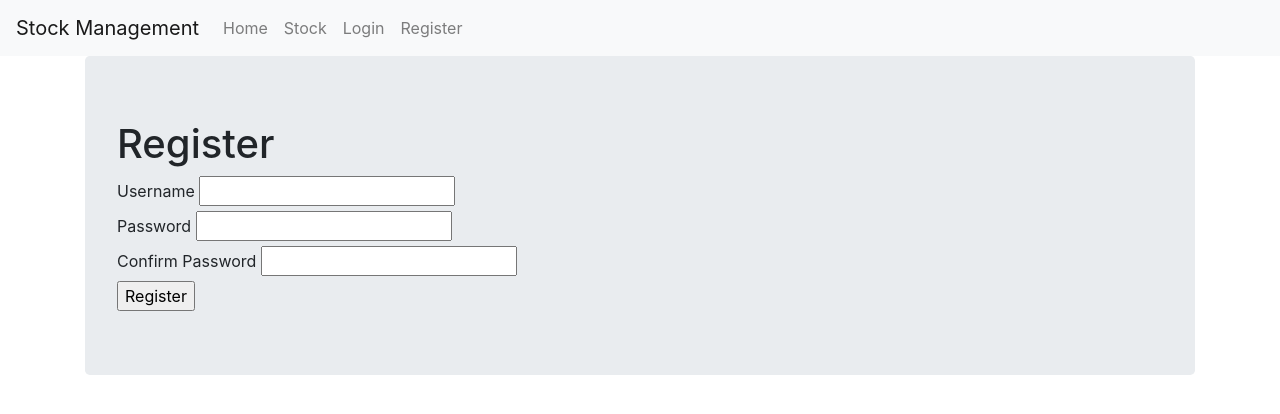
After one commit to Fayata/stock, a Flask app: template templates/register.html in a window 1280 px wide. The commit adds this page. Shown: the top 414 px of the page. Run offline with Flask 3, Linux system fonts and the light colour scheme; the template is opened without the code that fills it: values that come from a table or form of the project are taken from there, others are empty; parts of the project's set-up code (start-up, migrations or seed data) failed here and were passed over; some libraries are stand-ins or nearby versions.

Commit message:
add login and register

```diff
--- a/app.py
+++ b/app.py
@@ -1,82 +1,81 @@
-from flask import Flask, render_template, redirect, url_for, request
-from models import db, StockItem
+from flask import Flask, render_template, redirect, url_for, request, flash
+from flask_login import LoginManager, UserMixin, login_user, login_required, logout_user, current_user
+from models import db, Stock, User
+from forms import StockForm, LoginForm, RegistrationForm
 
 app = Flask(__name__)
 app.config['SQLALCHEMY_DATABASE_URI'] = 'sqlite:///stock.db'
-app.config['SQLALCHEMY_TRACK_MODIFICATIONS'] = False
+app.config['SECRET_KEY'] = 'your_secret_key'
 db.init_app(app)
 
-@app.before_request
-def create_tables():
-    db.create_all()  # Ensure tables are created
+login_manager = LoginManager()
+login_manager.init_app(app)
+login_manager.login_view = 'login'
+
+@login_manager.user_loader
+def load_user(user_id):
+    return User.query.get(int(user_id))
 
 @app.route('/')
 def home():
-    top_items = StockItem.query.order_by(StockItem.quantity.desc()).limit(5).all()  # Get top 5 items
-    return render_template('home.html', top_items=top_items)
+    highest_sales_category = Stock.query.order_by(Stock.quantity.desc()).first()
+    return render_template('home.html', category=highest_sales_category)
 
-@app.route('/stock')
-def index():
+@app.route('/stock', methods=['GET', 'POST'])
+def stock():
+    form = StockForm()
+    if form.validate_on_submit():
+        new_stock = Stock(item_name=form.item_name.data, quantity=form.quantity.data,
+                          price=form.price.data, category=form.category.data)
+        db.session.add(new_stock)
+        db.session.commit()
+        return redirect(url_for('stock'))
+@app.route('/stock', methods=['GET', 'POST'])
+def stock():
+    form = StockForm()
+    if form.validate_on_submit():
+        new_stock = Stock(item_name=form.item_name.data, quantity=form.quantity.data,
+                          price=form.price.data, category_id=form.category.data)
+        db .session.add(new_stock)
+        db.session.commit()
+        return redirect(url_for('stock'))
+
     page = request.args.get('page', 1, type=int)
-    items_per_page = 10
-    items = StockItem.query.paginate(page=page, per_page=items_per_page, error_out=False)
-    return render_template('stock.html', items=items)
+    search_term = request.args.get('search')
+    if search_term:
+        stocks = Stock.query.filter(Stock.item_name.like(f'%{search_term}%')).paginate(page, per_page=8)
+    else:
+        stocks = Stock.query.paginate(page, per_page=8)
+    return render_template('stock.html', stocks=stocks, form=form)
 
-@app.route('/add', methods=['GET', 'POST'])
-def add_item():
-    if request.method == 'POST':
-        item_code = request.form['item_code']
-        name = request.form['name']
-        quantity = request.form['quantity']
-        unit_price = request.form['unit_price']
 
-        # Check if item code already exists
-        existing_item = StockItem.query.filter_by(item_code=item_code).first()
-        if existing_item:
-            flash('Item code already exists!', 'error')
-            return render_template('add_item.html')
+@app.route('/login', methods=['GET', 'POST'])
+def login():
+    form = LoginForm()
+    if form.validate_on_submit():
+        user = User.query.filter_by(username=form.username.data).first()
+        if user and user.check_password(form.password.data):
+            login_user(user)
+            return redirect(url_for('home'))
+        flash('Invalid username or password')
+    return render_template('login.html', form=form)
 
-        new_item = StockItem(
-            item_code=item_code,
-            name=name,
-            quantity=quantity,
-            unit_price=unit_price
-        )
-        db.session.add(new_item)
+@app.route('/register', methods=['GET', 'POST'])
+def register():
+    form = RegistrationForm()
+    if form.validate_on_submit():
+        new_user = User(username=form.username.data)
+        new_user.set_password(form.password.data)
+        db.session.add(new_user)
         db.session.commit()
-        return redirect(url_for('index'))
-    return render_template('add_item.html')
+        return redirect(url_for('login'))
+    return render_template('register.html', form=form)
 
-@app.route('/update/<int:item_id>', methods=['GET', 'POST'])
-def update_item(item_id):
-    item = StockItem.query.get_or_404(item_id)
-
-    if request.method == 'POST':
-        # Check if new item code already exists and it's not the current item
-        if request.form['item_code'] != item.item_code:
-            existing_item = StockItem.query.filter_by(item_code=request.form['item_code']).first()
-            if existing_item:
-                flash('Item code already exists!', 'error')
-                return render_template('update_item.html', item=item)
-
-        item.item_code = request.form['item_code']
-        item.name = request.form['name']
-        item.quantity = request.form['quantity']
-        item.unit_price = request.form['unit_price']
-
-        db.session.commit()
-        return redirect(url_for('index'))
-
-    return render_template('update_item.html', item=item)
-
-@app.route('/delete/<int:item_id>', methods=['POST'])
-def delete_item(item_id):
-    item_to_delete = StockItem.query.get_or_404(item_id)
-    db.session.delete(item_to_delete)
-    db.session.commit()
-    return redirect(url_for('index'))
+@app.route('/logout')
+@login_required
+def logout():
+    logout_user()
+    return redirect(url_for('login'))
 
 if __name__ == '__main__':
-    with app.app_context():
-        db.create_all()  # Ensure tables are created
     app.run(debug=True)
--- /dev/null
+++ b/forms.py
@@ -0,0 +1,14 @@
+from flask_wtf import FlaskForm
+from wtforms import StringField, IntegerField, FloatField, SubmitField, PasswordField
+from wtforms.validators import DataRequired, Length, EqualTo
+
+class LoginForm(FlaskForm):
+    username = StringField('Username', validators=[DataRequired()])
+    password = PasswordField('Password', validators=[DataRequired()])
+    submit = SubmitField('Login')
+
+class RegistrationForm(FlaskForm):
+    username = StringField('Username', validators=[DataRequired(), Length(min=3, max=150)])
+    password = PasswordField('Password', validators=[DataRequired()])
+    confirm_password = PasswordField('Confirm Password', validators=[DataRequired(), EqualTo('password')])
+    submit = SubmitField('Register')
--- a/templates/base.html
+++ b/templates/base.html
@@ -3,10 +3,26 @@
 <head>
     <meta charset="UTF-8">
     <meta name="viewport" content="width=device-width, initial-scale=1.0">
+    <link rel="stylesheet" href="https://stackpath.bootstrapcdn.com/bootstrap/4.5.2/css/bootstrap.min.css">
     <link rel="stylesheet" href="{{ url_for('static', filename='styles.css') }}">
-    <title>Stock Items</title>
+    <title>Stock Management</title>
 </head>
 <body>
+    <nav class="navbar navbar-expand-lg navbar-light bg-light">
+        <a class="navbar-brand" href="{{ url_for('home') }}">Stock Management</a>
+        <div class="collapse navbar-collapse">
+            <ul class="navbar-nav">
+                <li class="nav-item"><a class="nav-link" href="{{ url_for('home') }}">Home</a></li>
+                <li class="nav-item"><a class="nav-link" href="{{ url_for('stock') }}">Stock</a></li>
+                {% if current_user.is_authenticated %}
+                    <li class="nav-item"><a class="nav-link" href="{{ url_for('logout') }}">Logout</a></li>
+                {% else %}
+                    <li class="nav-item"><a class ="nav-link" href="{{ url_for('login') }}">Login</a></li>
+                    <li class="nav-item"><a class="nav-link" href="{{ url_for('register') }}">Register</a></li>
+                {% endif %}
+            </ul>
+        </div>
+    </nav>
     <div class="container">
         {% block content %}{% endblock %}
     </div>
--- /dev/null
+++ b/templates/register.html
@@ -0,0 +1,14 @@
+{% extends 'base.html' %}
+
+{% block content %}
+<div class="jumbotron">
+    <h1>Register</h1>
+    <form method="POST">
+        {{ form.hidden_tag() }}
+        {{ form.username.label }} {{ form.username() }}<br>
+        {{ form.password.label }} {{ form.password() }}<br>
+        {{ form.confirm_password.label }} {{ form.confirm_password() }}<br>
+        {{ form.submit() }}
+    </form>
+</div>
+{% endblock %}
```
Also changed, not shown: models.py (+23 -0 lines), templates/add_item.html (deleted, +0 -29 lines), templates/home.html (+12 -34 lines), templates/login.html (added, +13 -0 lines), templates/stock.html (+30 -60 lines), templates/update_item.html (deleted).
